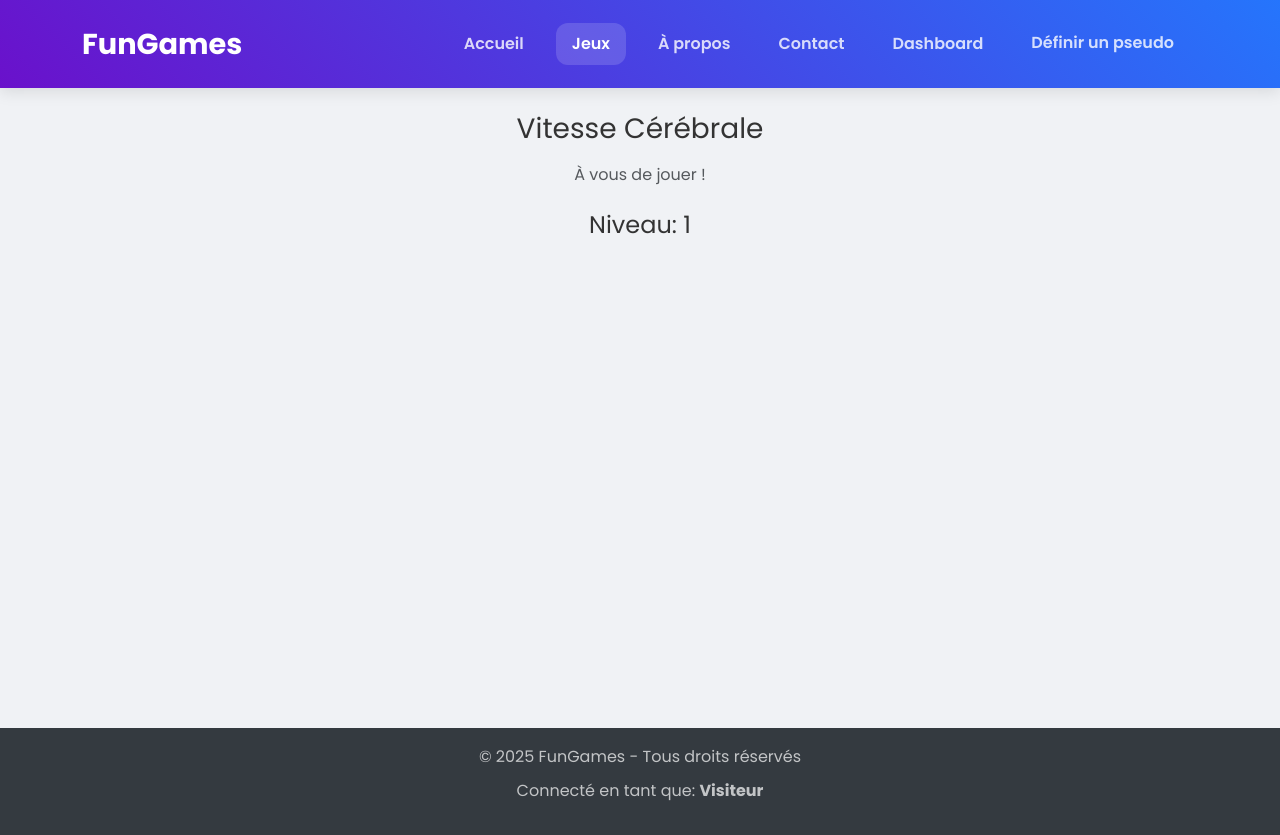
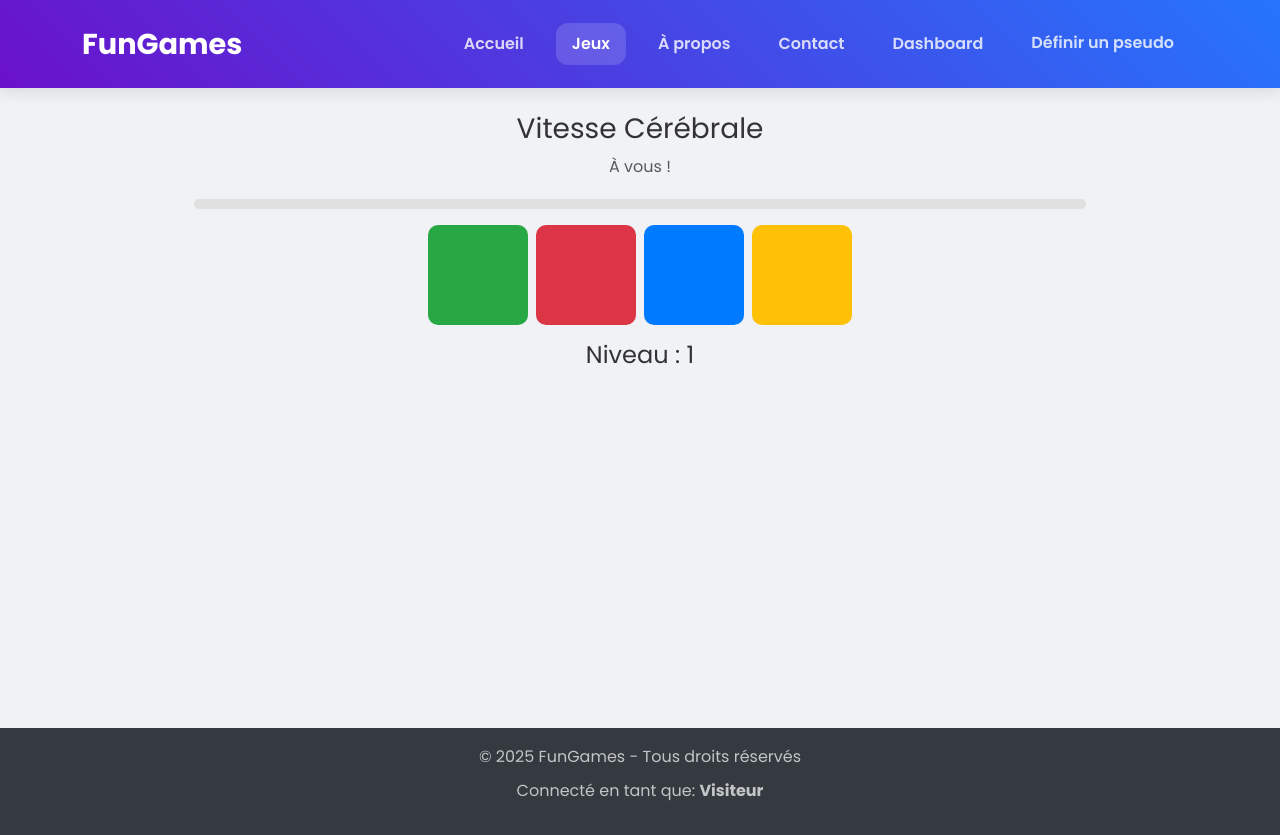
Before and after one commit to Tafitantsu/flask-exemple, a React (Vite) app in the folder frontend/: page /games/memory in a window 1280 px wide. Both pictures are taken after a click on the button "Commencer". Built offline with nearby package versions, Linux system fonts and the light colour scheme; no server answers.

Commit message:
debug memorygame

```diff
--- a/frontend/src/components/Layout.jsx
+++ b/frontend/src/components/Layout.jsx
@@ -1,6 +1,6 @@
 import React, { useState } from 'react';
 import { Outlet, NavLink, Link } from 'react-router-dom';
-import { useUser } from '@contexts/UserProvider';
+import { useUser } from '../hooks/useUser';
 
 const Layout = () => {
   const { username, isModalOpen, openUsernameModal, closeUsernameModal, setUsername, clearUsername } = useUser();
--- /dev/null
+++ b/frontend/src/contexts/AudioContext.jsx
@@ -0,0 +1,3 @@
+import { createContext } from 'react';
+
+export const AudioContext = createContext(null);
--- /dev/null
+++ b/frontend/src/contexts/UserContext.jsx
@@ -0,0 +1,3 @@
+import { createContext } from 'react';
+
+export const UserContext = createContext(null);
--- a/frontend/src/pages/HomePage.jsx
+++ b/frontend/src/pages/HomePage.jsx
@@ -1,6 +1,6 @@
 import React, { useState, useEffect } from 'react';
 import { Link } from 'react-router-dom';
-import { useUser } from '@contexts/UserProvider';
+import { useUser } from '@hooks/UseUser';
 
 const HomePage = () => {
   const { username, openUsernameModal } = useUser();
--- a/frontend/src/pages/games/MemoryGame.jsx
+++ b/frontend/src/pages/games/MemoryGame.jsx
@@ -1,156 +1,217 @@
 import React, { useState, useEffect, useCallback, useRef } from 'react';
+import { useAudio } from '@hooks/useAudio';
 
 const COLORS = ['green', 'red', 'blue', 'yellow'];
-const LIGHT_DURATION = 400; // How long the pad stays lit
-const SEQUENCE_PAUSE = 800; // Time between each light in sequence
+const LIGHT_DURATION = 400;
+const RESPONSE_TIME_LIMIT = 5000;
 
 const MemoryGame = () => {
+  // — États de jeu —
   const [sequence, setSequence] = useState([]);
   const [playerSequence, setPlayerSequence] = useState([]);
   const [level, setLevel] = useState(0);
-  const [gameActive, setGameActive] = useState(false); // True when player can input
-  const [instructions, setInstructions] = useState("Mémorisez la séquence de couleurs et répétez-la.");
+  const [instructions, setInstructions] = useState("Prêt à démarrer ?");
   const [result, setResult] = useState(null);
 
-  const playSequenceRef = useRef(null);
+  // — Flags pour l’UI —
+  const [isPlayingSequence, setIsPlayingSequence] = useState(false);
+  const [isWaitingResponse, setIsWaitingResponse] = useState(false);
+  const [sequenceProgress, setSequenceProgress] = useState(0);
+  const [responseTimeLeft, setResponseTimeLeft] = useState(RESPONSE_TIME_LIMIT);
 
+  // — Sons —
+  const { playClickSound, playSuccessSound } = useAudio();
+
+  // — Réfs pour timers/intervals —
+  const seqIntervalRef = useRef(null);
+  const nextLevelTimeoutRef = useRef(null);
+  const responseIntervalRef = useRef(null);
+
+  // Allume brièvement la tuile
   const lightUpPad = useCallback((color) => {
     const pad = document.getElementById(`pad-${color}`);
-    if (pad) {
+    if (!pad) return;
     pad.classList.add('active');
-      // window.playClickSound(); // Uncomment if you have sound effects
-      setTimeout(() => {
-        pad.classList.remove('active');
-      }, LIGHT_DURATION);
-    }
-  }, []);
+    playClickSound();
+    setTimeout(() => pad.classList.remove('active'), LIGHT_DURATION);
+  }, [playClickSound]);
 
+  // Lecture de la séquence
   const playSequence = useCallback(() => {
+    setIsPlayingSequence(true);
+    setInstructions("Regardez bien…");
     let i = 0;
-    setGameActive(false); // Disable player input during sequence playback
-    setInstructions("Regardez bien...");
+    setSequenceProgress(0);
 
-    playSequenceRef.current = setInterval(() => {
+    seqIntervalRef.current = setInterval(() => {
       if (i >= sequence.length) {
-        clearInterval(playSequenceRef.current);
-        setInstructions("À vous de jouer !");
-        setGameActive(true); // Enable player input
+        clearInterval(seqIntervalRef.current);
+        setIsPlayingSequence(false);
+        setInstructions("À vous !");
+        setIsWaitingResponse(true);
+        setResponseTimeLeft(RESPONSE_TIME_LIMIT);
         return;
       }
       lightUpPad(sequence[i]);
       i++;
-    }, SEQUENCE_PAUSE);
+      setSequenceProgress((i / sequence.length) * 100);
+    }, 600);
   }, [sequence, lightUpPad]);
 
-  const endGame = useCallback((isSuccess = false) => {
-    setGameActive(false);
-    clearInterval(playSequenceRef.current);
-    const finalScore = level - (isSuccess ? 0 : 1); // If success, score is level, else level - 1
+  // Fin de la partie
+  const endGame = useCallback((win, message) => {
+    // Arrêt de tous les timers
+    clearInterval(seqIntervalRef.current);
+    clearTimeout(nextLevelTimeoutRef.current);
+    clearInterval(responseIntervalRef.current);
+
+    const score = win ? level : Math.max(0, level - 1);
     setResult({
-      message: isSuccess ? `Félicitations ! Votre score final est de ${finalScore}.` : `Mauvaise séquence ! Votre score final est de ${finalScore}.`,
-      type: isSuccess ? 'success' : 'danger',
-      score: finalScore
+      message: message || (win ? `Bravo ! Score : ${score}` : `Perdu… Score : ${score}`),
+      type: win ? 'success' : 'danger',
+      score
     });
+    setInstructions("Partie terminée");
 
-    // Send score to backend
+    // Envoi du score
+    if (score > 0) {
       fetch('http://localhost:8000/api/game/score', {
         method: 'POST',
         headers: { 'Content-Type': 'application/json' },
-      body: JSON.stringify({ game: 'memory', score: finalScore }),
-    })
-      .then(response => response.json())
-      .then(data => console.log('Memory score saved:', data))
-      .catch(error => console.error('Error saving memory score:', error));
-
+        body: JSON.stringify({ game: 'memory', score })
+      }).catch(console.error);
+    }
   }, [level]);
 
+  // Passe au niveau suivant
   const nextLevel = useCallback(() => {
-    setLevel(prevLevel => prevLevel + 1);
     setPlayerSequence([]);
+    setLevel(l => l + 1);
     const newColor = COLORS[Math.floor(Math.random() * COLORS.length)];
-    setSequence(prevSequence => [...prevSequence, newColor]);
+    setSequence(s => [...s, newColor]);
   }, []);
 
+  // Au changement de niveau, on joue la séquence
   useEffect(() => {
-    if (sequence.length > 0) {
-      playSequence();
+    if (level > 0) {
+      nextLevelTimeoutRef.current = setTimeout(playSequence, 500);
     }
-  }, [sequence, playSequence]);
+  }, [level, playSequence]);
 
+  // Timer de réponse
+  useEffect(() => {
+    if (!isWaitingResponse) return;
+    responseIntervalRef.current = setInterval(() => {
+      setResponseTimeLeft(rt => {
+        if (rt <= 0) {
+          clearInterval(responseIntervalRef.current);
+          endGame(false, "Temps écoulé !");
+          return 0;
+        }
+        return rt - 100;
+      });
+    }, 100);
+    return () => clearInterval(responseIntervalRef.current);
+  }, [isWaitingResponse, endGame]);
+
+  // Démarrage/réinitialisation
   const startGame = () => {
+    // Cleanup
+    clearInterval(seqIntervalRef.current);
+    clearTimeout(nextLevelTimeoutRef.current);
+    clearInterval(responseIntervalRef.current);
+
+    // Réinitialisation
     setSequence([]);
     setPlayerSequence([]);
     setLevel(0);
     setResult(null);
-    setGameActive(false);
-    // Start the first level after a small delay to reset UI
-    setTimeout(nextLevel, 500);
+    setInstructions("Préparez-vous…");
+    setIsPlayingSequence(false);
+    setIsWaitingResponse(false);
+
+    // On lance le premier niveau
+    nextLevelTimeoutRef.current = setTimeout(nextLevel, 500);
   };
 
+  // Gestion du clic joueur
   const handlePlayerInput = useCallback((color) => {
-    if (!gameActive) return;
+    if (!isWaitingResponse || result) return;
+    lightUpPad(color);
+    clearInterval(responseIntervalRef.current);
 
-    lightUpPad(color);
-    setPlayerSequence(prevPlayerSequence => {
-      const newPlayerSequence = [...prevPlayerSequence, color];
-      const lastIndex = newPlayerSequence.length - 1;
+    const newSeq = [...playerSequence, color];
+    setPlayerSequence(newSeq);
 
-      if (newPlayerSequence[lastIndex] !== sequence[lastIndex]) {
-        endGame(false);
-        return newPlayerSequence;
+    // Mauvaise couleur
+    if (newSeq[newSeq.length - 1] !== sequence[newSeq.length - 1]) {
+      return endGame(false);
     }
 
-      if (newPlayerSequence.length === sequence.length) {
-        if (newPlayerSequence.length === 5) { // Example: Win after 5 levels
-          endGame(true);
-        } else {
-          setTimeout(nextLevel, 1000);
+    // Séquence terminée correctement
+    if (newSeq.length === sequence.length) {
+      playSuccessSound();
+      setIsWaitingResponse(false);
+
+      if (level === 10) {
+        return endGame(true);
       }
+      // Nouveau niveau
+      nextLevelTimeoutRef.current = setTimeout(nextLevel, 1000);
     }
-      return newPlayerSequence;
-    });
-  }, [gameActive, sequence, lightUpPad, nextLevel, endGame]);
+  }, [isWaitingResponse, playerSequence, sequence, level, endGame, nextLevel, playSuccessSound, result]);
 
-  useEffect(() => {
-    return () => {
-      if (playSequenceRef.current) {
-        clearInterval(playSequenceRef.current);
-      }
-    };
+  // Cleanup on unmount
+  useEffect(() => () => {
+    clearInterval(seqIntervalRef.current);
+    clearTimeout(nextLevelTimeoutRef.current);
+    clearInterval(responseIntervalRef.current);
   }, []);
 
   return (
-    <div id="memory-game" className="text-center">
-      <h3 className="mb-3">Vitesse Cérébrale</h3>
-      <p id="memory-instructions" className="text-muted mb-4">{instructions}</p>
+    <div className="text-center">
+      <h3>Vitesse Cérébrale</h3>
+      <p className="text-muted">{instructions}</p>
 
-      <div id="memory-game-board">
-        {COLORS.map(color => (
+      {/* Barre de progression */}
+      {(isPlayingSequence || isWaitingResponse) && (
+        <div className="progress-bar mb-3">
           <div
-            key={color}
+            className="progress-bar-inner"
+            style={{
+              width: `${isPlayingSequence ? sequenceProgress : (responseTimeLeft / RESPONSE_TIME_LIMIT) * 100}%`,
+              backgroundColor: isPlayingSequence ? 'var(--primary-color)' : 'var(--danger-color)'
+            }}
+          />
+        </div>
+      )}
+
+      {/* Plateau de jeu */}
+      <div className="d-flex flex-wrap justify-content-center gap-2 mb-3">
+        {COLORS.map(c => (
+          <div
+            key={c}
+            id={`pad-${c}`}
             className="memory-pad"
-            id={`pad-${color}`}
-            style={{ backgroundColor: `var(--${color}-color)` }}
-            onClick={() => handlePlayerInput(color)}
-          ></div>
+            style={{
+              backgroundColor: `var(--${c}-color)`,
+              width: 100, height: 100, borderRadius: 10,
+              cursor: isWaitingResponse ? 'pointer' : 'not-allowed',
+              opacity: isWaitingResponse ? 1 : 0.5
+            }}
+            onClick={() => handlePlayerInput(c)}
+          />
         ))}
       </div>
 
-      <div id="memory-status" className="mt-3">
-        <h4>Niveau: <span id="level-display">{level}</span></h4>
-      </div>
+      <h4>Niveau : <span>{level}</span></h4>
 
-      {result && (
-        <div id="memory-result" className="mt-3">
-          <h4 className={`text-${result.type}`}>{result.message}</h4>
-        </div>
-      )}
+      {result && <h4 className={`text-${result.type} mt-3`}>{result.message}</h4>}
 
-      {(!gameActive && !result) && (
-        <button id="start-memory-btn" className="btn btn-primary mt-3" onClick={startGame}>Commencer</button>
-      )}
-      {result && (
-        <button className="btn btn-primary mt-3" onClick={startGame}>Rejouer</button>
+      {!isPlayingSequence && !isWaitingResponse && (
+        <button className="btn btn-primary mt-3" onClick={startGame}>
+          {result ? 'Rejouer' : 'Commencer'}
+        </button>
       )}
     </div>
   );
--- a/frontend/src/styles/index.css
+++ b/frontend/src/styles/index.css
@@ -10,6 +10,10 @@
     --card-bg: #ffffff;
     --shadow: 0 4px 15px rgba(0, 0, 0, 0.1);
     --border-radius: 12px;
+    --green-color: #28a745;
+    --red-color: #dc3545;
+    --blue-color: #007bff;
+    --yellow-color: #ffc107;
 }
 
 body {
@@ -161,6 +165,59 @@ body {
 }
 
 /* --- Animations --- */
+#memory-game-board {
+    display: grid;
+    grid-template-columns: repeat(2, 1fr);
+    gap: 15px;
+    max-width: 320px;
+    margin: 20px auto;
+}
+
+.memory-pad {
+    width: 150px;
+    height: 150px;
+    border-radius: var(--border-radius);
+    cursor: pointer;
+    transition: opacity 0.2s ease;
+    opacity: 0.6;
+}
+
+.memory-pad.active {
+    opacity: 1;
+    transform: scale(1.05);
+    box-shadow: 0 0 25px 8px rgba(255, 255, 255, 0.9);
+}
+
+.progress-bar {
+    height: 10px;
+    background-color: #e0e0e0;
+    border-radius: 5px;
+    margin: 20px auto;
+    width: 80%;
+}
+
+.progress-bar-inner {
+    height: 100%;
+    background-color: var(--accent-color);
+    border-radius: 5px;
+    transition: width 0.1s linear;
+}
+
+.countdown-overlay {
+    position: absolute;
+    top: 0;
+    left: 0;
+    right: 0;
+    bottom: 0;
+    background-color: rgba(0, 0, 0, 0.5);
+    display: flex;
+    justify-content: center;
+    align-items: center;
+    font-size: 4rem;
+    color: white;
+    z-index: 10;
+}
+
 .fade-in {
     animation: fadeInAnimation 0.8s ease-in-out forwards;
 }
--- a/frontend/vite.config.js
+++ b/frontend/vite.config.js
@@ -35,6 +35,9 @@ export default defineConfig({
       {find: "@games",
         replacement: path.resolve(__dirname, 'src/pages/games')
       },
+      {find: "@hooks",
+        replacement: path.resolve(__dirname, 'src/hooks')
+      }
 
     ]
   }
```
Also changed, not shown: frontend/src/contexts/AudioProvider.jsx (+2 -13 lines), frontend/src/contexts/UserProvider.jsx (+2 -11 lines), frontend/src/hooks/UseAudio.jsx (added, +10 -0 lines), frontend/src/hooks/UseUser.jsx (added, +10 -0 lines), 1 other file (tests, documents, lock files or other folders). Lines whose indentation alone changed are shown as unchanged.
